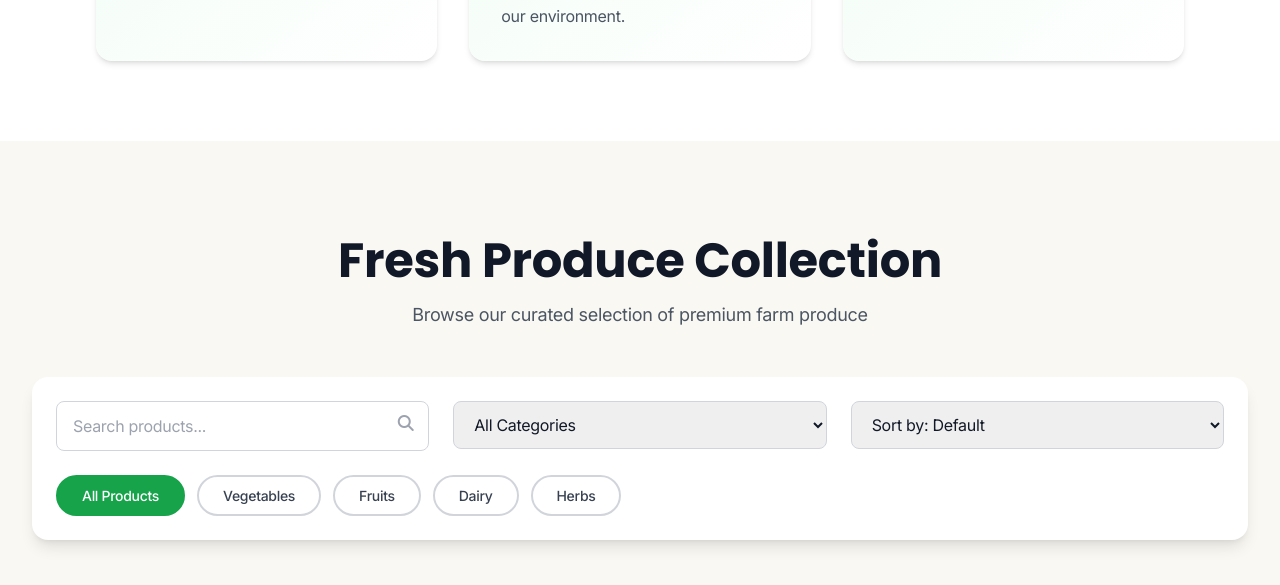
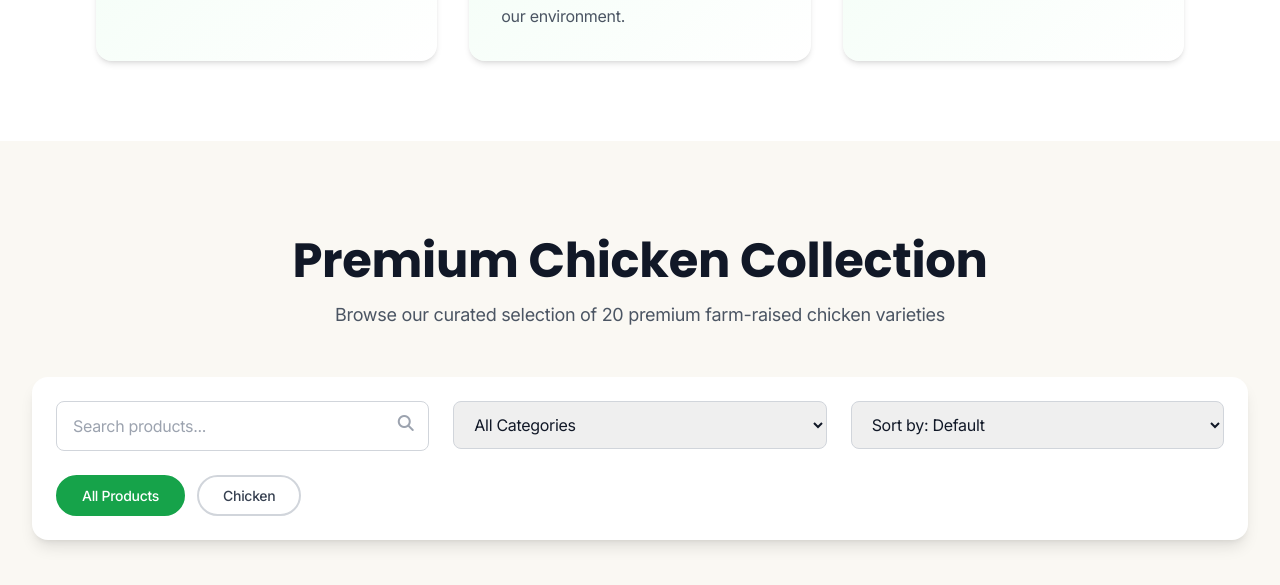
Before and after one commit to adeyejesuolaoluwa/Farm-2-Home, a plain HTML site: page index.html in a window 1280 px wide. Shown: the part 1599-2184 px from the top of the page. Drawn offline with nearby package versions, Linux system fonts and the light colour scheme.

Commit message:
Update website files

```diff
--- a/index.html
+++ b/index.html
@@ -168,8 +168,8 @@
     <section id="shop" class="py-24 bg-gradient-to-b from-cream to-white">
         <div class="max-w-7xl mx-auto px-4 sm:px-6 lg:px-8">
             <div class="text-center mb-12">
-                <h2 class="text-4xl md:text-5xl font-bold font-poppins mb-4 text-gray-900">Fresh Produce Collection</h2>
-                <p class="text-lg text-gray-600">Browse our curated selection of premium farm produce</p>
+                <h2 class="text-4xl md:text-5xl font-bold font-poppins mb-4 text-gray-900">Premium Chicken Collection</h2>
+                <p class="text-lg text-gray-600">Browse our curated selection of 20 premium farm-raised chicken varieties</p>
             </div>
 
             <!-- Filters & Search -->
@@ -556,10 +556,10 @@
     <div id="toast-container" class="fixed bottom-6 right-6 z-50"></div>
 
     <!-- ============ SCRIPTS ============ -->
-    <script src="js/products.js"></script>
-    <script src="js/cart.js"></script>
-    <script src="js/ui.js"></script>
-    <script src="js/app.js"></script>
+    <script src="js/products.js?v=2"></script>
+    <script src="js/cart.js?v=2"></script>
+    <script src="js/ui.js?v=2"></script>
+    <script src="js/app.js?v=2"></script>
 
 </body>
 </html>
--- a/js/products.js
+++ b/js/products.js
@@ -4,234 +4,229 @@
  */
 
 const PRODUCTS = [
-    // ============ VEGETABLES ============
     {
         id: 1,
-        name: "Organic Tomatoes",
-        category: "vegetables",
-        price: 4.99,
-        originalPrice: 6.99,
-        image: "https://images.unsplash.com/photo-1518895949257-7621c3c786d7?w=500&h=500&fit=crop",
-        description: "Crisp, juicy, and perfectly ripe organic tomatoes. Packed with natural flavor and nutrients. Perfect for salads, sauces, and fresh cooking.",
+        name: "Free-Range Whole Chicken",
+        category: "chicken",
+        price: 14.99,
+        originalPrice: 18.99,
+        image: "https://images.unsplash.com/photo-1546069901-ba9599a7e63c?w=500&h=500&fit=crop",
+        description: "Farm-fresh whole chicken raised on open pasture. Juicy, tender, and perfect for roasting or slow cooking.",
+        rating: 4.9,
+        inStock: true
+    },
+    {
+        id: 2,
+        name: "Boneless Skinless Chicken Breast",
+        category: "chicken",
+        price: 9.49,
+        originalPrice: 12.49,
+        image: "https://images.unsplash.com/photo-1517248135467-4c7edcad34c4?w=500&h=500&fit=crop",
+        description: "Lean, high-protein chicken breast fillets, trimmed and ready to cook. Ideal for grilling and healthy meals.",
         rating: 4.8,
         inStock: true
     },
     {
-        id: 2,
-        name: "Fresh Spinach",
-        category: "vegetables",
-        price: 3.49,
-        originalPrice: 4.99,
-        image: "https://images.unsplash.com/photo-1599599810694-1f57e6a5a5b5?w=500&h=500&fit=crop",
-        description: "Tender, nutrient-dense organic spinach leaves. Perfect for salads, smoothies, and cooking. Grown without pesticides.",
-        rating: 4.9,
-        inStock: true
-    },
-    {
         id: 3,
-        name: "Rainbow Bell Peppers",
-        category: "vegetables",
-        price: 5.99,
-        originalPrice: 7.99,
-        image: "https://images.unsplash.com/photo-1599599810986-b4309e25d15f?w=500&h=500&fit=crop",
-        description: "Vibrant, colorful bell peppers in red, yellow, and orange. Sweet and crunchy. Great for stir-fries and salads.",
+        name: "Chicken Thighs - Bone-In",
+        category: "chicken",
+        price: 7.99,
+        originalPrice: 9.99,
+        image: "https://images.unsplash.com/photo-1551218808-94e220e084d2?w=500&h=500&fit=crop",
+        description: "Juicy bone-in chicken thighs with rich flavor. Perfect for braising, baking, or slow cooking.",
         rating: 4.7,
         inStock: true
     },
     {
         id: 4,
-        name: "Organic Carrots",
-        category: "vegetables",
-        price: 2.99,
-        originalPrice: 4.49,
-        image: "https://images.unsplash.com/photo-1599599810831-0c43cae6b4be?w=500&h=500&fit=crop",
-        description: "Sweet, tender organic carrots with natural earthiness. Perfect for cooking, juicing, or eating raw.",
+        name: "Chicken Drumsticks",
+        category: "chicken",
+        price: 6.99,
+        originalPrice: 8.99,
+        image: "https://images.unsplash.com/photo-1542838132-92c53300491e?w=500&h=500&fit=crop",
+        description: "Tender chicken drumsticks ideal for grilling, frying, or roasting with bold seasonings.",
         rating: 4.8,
         inStock: true
     },
     {
         id: 5,
-        name: "Fresh Broccoli",
-        category: "vegetables",
-        price: 3.99,
-        originalPrice: 5.49,
-        image: "https://images.unsplash.com/photo-1599599810444-5f73e0dfb0e2?w=500&h=500&fit=crop",
-        description: "Vibrant green organic broccoli heads. Nutrient-packed and delicious. Perfect for steaming, roasting, or raw.",
+        name: "Chicken Wings Pack",
+        category: "chicken",
+        price: 8.49,
+        originalPrice: 10.99,
+        image: "https://images.unsplash.com/photo-1518976024611-48933e6f1b49?w=500&h=500&fit=crop",
+        description: "Crispy wing sections ready for your favorite sauces. Great for appetizers, parties, and game day.",
         rating: 4.9,
         inStock: true
     },
     {
         id: 6,
-        name: "Organic Cucumbers",
-        category: "vegetables",
-        price: 2.49,
-        originalPrice: 3.99,
-        image: "https://images.unsplash.com/photo-1602496443298-8e0c89d6a8a1?w=500&h=500&fit=crop",
-        description: "Crisp, refreshing organic cucumbers. Perfect for salads, smoothies, or snacking. Pesticide-free.",
-        rating: 4.7,
+        name: "Chicken Tenderloins",
+        category: "chicken",
+        price: 10.99,
+        originalPrice: 13.99,
+        image: "https://images.unsplash.com/photo-1513104890138-7c749659a591?w=500&h=500&fit=crop",
+        description: "Soft, juicy tenderloins for quick stovetop or air-fryer meals. Perfect for wraps and salads.",
+        rating: 4.8,
         inStock: true
     },
-
-    // ============ FRUITS ============
     {
         id: 7,
-        name: "Fresh Strawberries",
-        category: "fruits",
-        price: 6.99,
-        originalPrice: 8.99,
-        image: "https://images.unsplash.com/photo-1615485276934-a965f71b16a6?w=500&h=500&fit=crop",
-        description: "Sweet, juicy organic strawberries. Bursting with flavor and natural sweetness. Perfect for desserts and smoothies.",
-        rating: 4.9,
+        name: "Chicken Cutlets",
+        category: "chicken",
+        price: 9.99,
+        originalPrice: 12.49,
+        image: "https://images.unsplash.com/photo-1562967916-eb82221dfb27?w=500&h=500&fit=crop",
+        description: "Thin-sliced chicken cutlets for easy pan-searing or breading. Fast, flavorful, and versatile.",
+        rating: 4.7,
         inStock: true
     },
     {
         id: 8,
-        name: "Organic Blueberries",
-        category: "fruits",
-        price: 7.99,
-        originalPrice: 10.99,
-        image: "https://images.unsplash.com/photo-1599599810519-c90900bc9de1?w=500&h=500&fit=crop",
-        description: "Plump, antioxidant-rich organic blueberries. Sweet and delicious. Great for breakfast and snacking.",
+        name: "Organic Chicken Sausages",
+        category: "chicken",
+        price: 8.99,
+        originalPrice: 11.49,
+        image: "https://images.unsplash.com/photo-1504674900247-0877df9cc836?w=500&h=500&fit=crop",
+        description: "Herb-seasoned chicken sausages made from organic poultry. Great for breakfast or grilling.",
         rating: 4.8,
         inStock: true
     },
     {
         id: 9,
-        name: "Fresh Apples",
-        category: "fruits",
-        price: 4.49,
-        originalPrice: 5.99,
-        image: "https://images.unsplash.com/photo-1568702846914-96b305d2aaeb?w=500&h=500&fit=crop",
-        description: "Crisp, sweet organic apples. Perfect for snacking, baking, or making fresh juice. Pesticide-free.",
+        name: "Chicken Burgers",
+        category: "chicken",
+        price: 11.49,
+        originalPrice: 14.49,
+        image: "https://images.unsplash.com/photo-1550547660-d9450f859349?w=500&h=500&fit=crop",
+        description: "Juicy chicken burger patties seasoned for rich flavor. Grill or pan-fry for a delicious sandwich.",
+        rating: 4.9,
+        inStock: true
+    },
+    {
+        id: 10,
+        name: "Chicken Kebabs",
+        category: "chicken",
+        price: 12.99,
+        originalPrice: 15.99,
+        image: "https://images.unsplash.com/photo-1548222316875-1b2ea11821f8?w=500&h=500&fit=crop",
+        description: "Marinated chicken kebabs ready for skewering and grilling. Great for family gatherings.",
         rating: 4.8,
         inStock: true
     },
     {
-        id: 10,
-        name: "Organic Bananas",
-        category: "fruits",
-        price: 3.99,
-        originalPrice: 5.49,
-        image: "https://images.unsplash.com/photo-1571019614242-c5c5dee9f50b?w=500&h=500&fit=crop",
-        description: "Creamy, naturally sweet organic bananas. Perfect for smoothies, baking, or eating fresh.",
-        rating: 4.9,
-        inStock: true
-    },
-    {
         id: 11,
-        name: "Fresh Oranges",
-        category: "fruits",
-        price: 5.49,
-        originalPrice: 7.49,
-        image: "https://images.unsplash.com/photo-1599599810964-b70eca2b9bb9?w=500&h=500&fit=crop",
-        description: "Juicy, vitamin C-rich organic oranges. Perfect for fresh juice or eating whole. Naturally sweet.",
+        name: "Smoked Chicken Breast",
+        category: "chicken",
+        price: 13.49,
+        originalPrice: 16.49,
+        image: "https://images.unsplash.com/photo-1605475124686-83b51ed8ad9f?w=500&h=500&fit=crop",
+        description: "Smoked chicken breast with a savory, rich flavor. Perfect for sandwiches or chef-style salads.",
         rating: 4.7,
         inStock: true
     },
     {
         id: 12,
-        name: "Organic Grapes",
-        category: "fruits",
-        price: 6.49,
-        originalPrice: 8.99,
-        image: "https://images.unsplash.com/photo-1599599810730-1e50b9d4c1b7?w=500&h=500&fit=crop",
-        description: "Plump, juicy organic grapes. Sweet and refreshing. Perfect for snacking or entertaining.",
+        name: "Garlic Herb Chicken",
+        category: "chicken",
+        price: 12.49,
+        originalPrice: 15.49,
+        image: "https://images.unsplash.com/photo-1481931715705-36f42a255c40?w=500&h=500&fit=crop",
+        description: "Garlic and herb-marinated chicken pieces ready for roasting or grilling with bold flavors.",
         rating: 4.8,
         inStock: true
     },
-
-    // ============ DAIRY ============
     {
         id: 13,
-        name: "Fresh Milk",
-        category: "dairy",
-        price: 4.99,
-        originalPrice: 6.49,
-        image: "https://images.unsplash.com/photo-1599599810694-8f389c2c2c6f?w=500&h=500&fit=crop",
-        description: "Fresh, organic farm milk. Creamy and delicious. Rich in calcium and nutrients. Direct from local farms.",
+        name: "Spicy Buffalo Chicken Wings",
+        category: "chicken",
+        price: 8.99,
+        originalPrice: 11.49,
+        image: "https://images.unsplash.com/photo-1540189549336-e6e99c3679fe?w=500&h=500&fit=crop",
+        description: "Spicy buffalo-style chicken wings made for flavor lovers. Great for snacking and sharing.",
+        rating: 4.8,
+        inStock: true
+    },
+    {
+        id: 14,
+        name: "Honey Glazed Chicken Thighs",
+        category: "chicken",
+        price: 11.99,
+        originalPrice: 14.99,
+        image: "https://images.unsplash.com/photo-1514516870926-9d65a18b191b?w=500&h=500&fit=crop",
+        description: "Sweet honey glazed thighs with tender meat and crisp edges. Ideal for family dinners.",
         rating: 4.9,
         inStock: true
     },
     {
-        id: 14,
-        name: "Organic Yogurt",
-        category: "dairy",
-        price: 5.99,
-        originalPrice: 7.99,
-        image: "https://images.unsplash.com/photo-1599599810785-2c1d5b5b5b5b?w=500&h=500&fit=crop",
-        description: "Creamy, protein-rich organic yogurt. Probiotic cultures for digestive health. No artificial additives.",
+        id: 15,
+        name: "Chicken Parmesan Cutlets",
+        category: "chicken",
+        price: 12.99,
+        originalPrice: 16.49,
+        image: "https://images.unsplash.com/photo-1504674900247-0877df9cc836?w=500&h=500&fit=crop",
+        description: "Breaded chicken cutlets ready for broiling with cheese and tomato sauce. Classic Italian comfort food.",
         rating: 4.8,
         inStock: true
     },
     {
-        id: 15,
-        name: "Artisan Cheese",
-        category: "dairy",
-        price: 8.99,
-        originalPrice: 11.99,
-        image: "https://images.unsplash.com/photo-1599599810864-2c1d5b5b5b5b?w=500&h=500&fit=crop",
-        description: "Handcrafted organic cheese from local dairies. Rich flavor and creamy texture. Perfect for any occasion.",
-        rating: 4.9,
+        id: 16,
+        name: "BBQ Chicken Drumsticks",
+        category: "chicken",
+        price: 9.99,
+        originalPrice: 12.99,
+        image: "https://images.unsplash.com/photo-1525755662778-989d0524087e?w=500&h=500&fit=crop",
+        description: "Sweet and smoky barbecue chicken drumsticks perfect for backyard grilling and meals.",
+        rating: 4.7,
         inStock: true
     },
     {
-        id: 16,
-        name: "Organic Butter",
-        category: "dairy",
-        price: 6.49,
-        originalPrice: 8.99,
-        image: "https://images.unsplash.com/photo-1589985643862-8b4b3bb8e5d0?w=500&h=500&fit=crop",
-        description: "Pure, creamy organic butter. Made from grass-fed dairy. Perfect for cooking and baking.",
-        rating: 4.8,
-        inStock: true
-    },
-
-    // ============ ORGANIC HERBS & SPICES ============
-    {
         id: 17,
-        name: "Fresh Basil",
-        category: "herbs",
-        price: 2.99,
-        originalPrice: 4.49,
-        image: "https://images.unsplash.com/photo-1599599810873-d1b5b4a6d5b0?w=500&h=500&fit=crop",
-        description: "Aromatic, fresh organic basil. Perfect for Italian dishes and salads. Fragrant and flavorful.",
+        name: "Boneless Chicken Thighs",
+        category: "chicken",
+        price: 10.49,
+        originalPrice: 13.49,
+        image: "https://images.unsplash.com/photo-1504674900247-0877df9cc836?w=500&h=500&fit=crop",
+        description: "Boneless thighs with rich flavor and tender texture. Great for stir-fries and skillet dishes.",
         rating: 4.8,
         inStock: true
     },
     {
         id: 18,
-        name: "Organic Garlic",
-        category: "herbs",
-        price: 1.99,
-        originalPrice: 3.49,
-        image: "https://images.unsplash.com/photo-1599599810882-d1b5b4a6d5b0?w=500&h=500&fit=crop",
-        description: "Strong, aromatic organic garlic bulbs. Essential for cooking. Fresh from the farm.",
+        name: "Lemon Pepper Chicken Breast",
+        category: "chicken",
+        price: 10.99,
+        originalPrice: 13.99,
+        image: "https://images.unsplash.com/photo-1529042410759-befb1204b468?w=500&h=500&fit=crop",
+        description: "Zesty lemon pepper chicken breast for a bright, flavorful meal. Ready to sauté or grill.",
         rating: 4.9,
         inStock: true
     },
     {
         id: 19,
-        name: "Fresh Cilantro",
-        category: "herbs",
-        price: 2.49,
-        originalPrice: 3.99,
-        image: "https://images.unsplash.com/photo-1599599810891-d1b5b4a6d5b0?w=500&h=500&fit=crop",
-        description: "Vibrant, fresh organic cilantro. Perfect for Mexican and Asian cuisine. Packed with flavor.",
-        rating: 4.7,
+        name: "Chicken Bone Broth",
+        category: "chicken",
+        price: 7.49,
+        originalPrice: 9.49,
+        image: "https://images.unsplash.com/photo-1540189549336-e6e99c3679fe?w=500&h=500&fit=crop",
+        description: "Rich, nourishing chicken bone broth slow-simmered for depth of flavor and wellness benefits.",
+        rating: 4.8,
         inStock: true
     },
     {
         id: 20,
-        name: "Organic Ginger",
-        category: "herbs",
-        price: 3.49,
-        originalPrice: 5.49,
-        image: "https://images.unsplash.com/photo-1599599810900-d1b5b4a6d5b0?w=500&h=500&fit=crop",
-        description: "Fresh, zesty organic ginger root. Great for cooking, tea, and health benefits.",
+        name: "Chicken Nuggets",
+        category: "chicken",
+        price: 8.49,
+        originalPrice: 10.49,
+        image: "https://images.unsplash.com/photo-1517248135467-4c7edcad34c4?w=500&h=500&fit=crop",
+        description: "Crispy chicken nuggets made from premium poultry, perfect for snacks and quick meals.",
         rating: 4.8,
         inStock: true
     }
 ];
+
+console.log('Loaded PRODUCTS:', PRODUCTS.length);
 
 /**
  * Get all products
```
